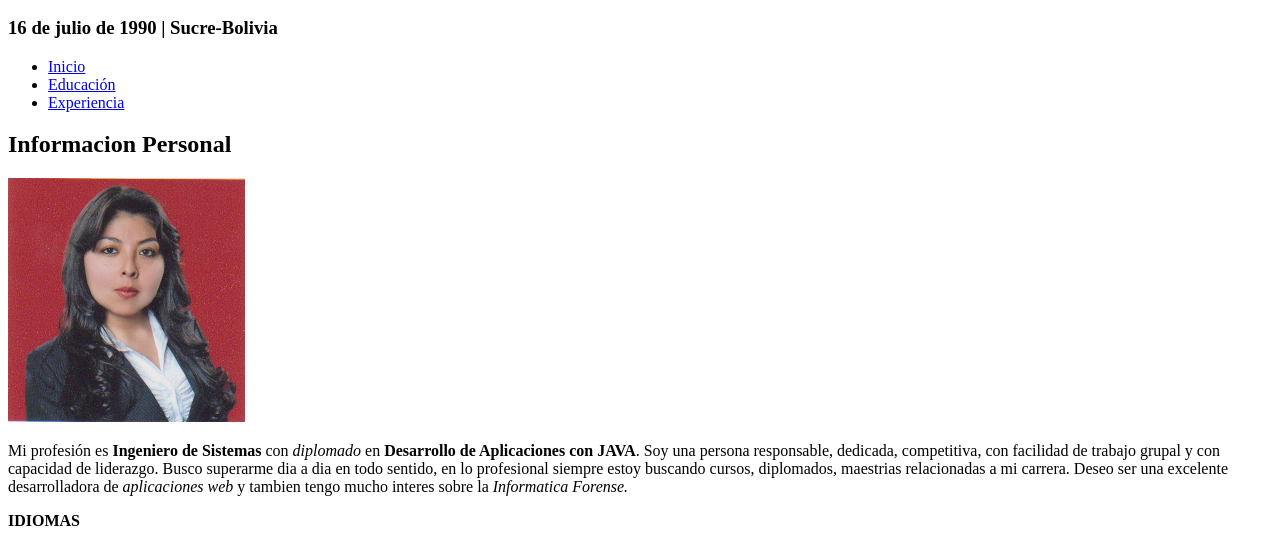
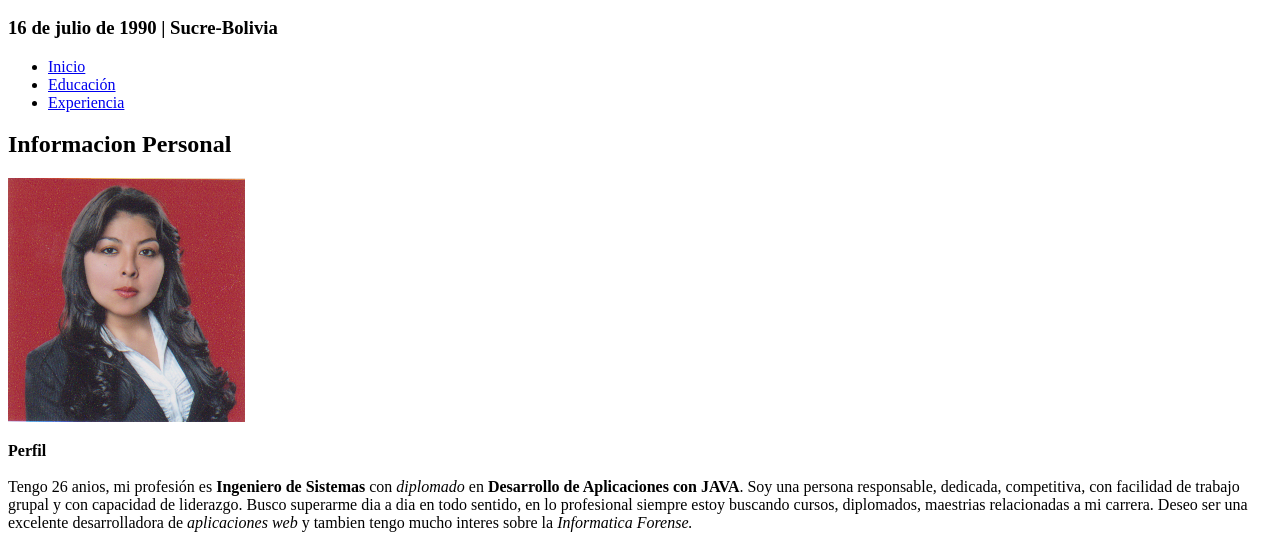
Before and after one commit to claudiasg/FundamentosHTML, a plain HTML site: page index.html in a window 1280 px wide. Shown: the part 222-765 px from the top of the page. Drawn offline with Linux system fonts and the light colour scheme.

Commit message:
Pagina Concluida

```diff
--- a/index.html
+++ b/index.html
@@ -25,10 +25,11 @@
 	<h2>Informacion Personal</h2>
 	<img src="imagen/fotografia.png" alt="Fotografia">
 	<p>
-		Mi profesión es <strong>Ingeniero de Sistemas</strong> con <em>diplomado</em> en <strong>Desarrollo de Aplicaciones con JAVA</strong>. Soy una persona responsable, dedicada, competitiva, con facilidad de trabajo grupal y con capacidad de liderazgo. Busco superarme dia a dia en todo sentido, en lo profesional siempre estoy buscando cursos, diplomados, maestrias relacionadas a mi carrera. Deseo ser una excelente desarrolladora de <em>aplicaciones web</em> y tambien tengo mucho interes sobre la <em>Informatica Forense.</em>
+		<strong>Perfil</strong><br/><br/>
+		Tengo 26 anios, mi profesión es <strong>Ingeniero de Sistemas</strong> con <em>diplomado</em> en <strong>Desarrollo de Aplicaciones con JAVA</strong>. Soy una persona responsable, dedicada, competitiva, con facilidad de trabajo grupal y con capacidad de liderazgo. Busco superarme dia a dia en todo sentido, en lo profesional siempre estoy buscando cursos, diplomados, maestrias relacionadas a mi carrera. Deseo ser una excelente desarrolladora de <em>aplicaciones web</em> y tambien tengo mucho interes sobre la <em>Informatica Forense.</em>
 	</p>
 	<p>
-		<strong>IDIOMAS</strong>
+		<strong>Idiomas</strong>
 		<ul>
 			<li>Español</li>
 			<li>Ingles</li>
```
